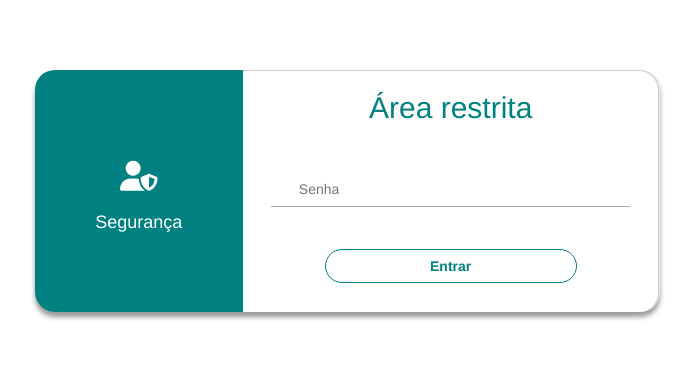
After one commit to isacqueirozq/SistemaSR, a PHP site: page /login.php in a window 1280 px wide. The commit adds this page. Shown: the top 381 px of the page, without its empty margins (293-987 px from the left). Run offline with PHP 8.4, Linux system fonts and the light colour scheme; some libraries are stand-ins or nearby versions.

Commit message:
login corrigido e tela de manutenção

```diff
--- a/index.php
+++ b/index.php
@@ -397,7 +397,7 @@ function sabado()
                     <li><a href="relatorio_enviar.php">Relatório de Serviço de Campo</a></li>
                     <li><a href="peticaoauxiliar_enviar.php">Enviar Petição de P. Auxiliar </a></li>
                     <li><a href="saidas_campo_lista.php">Saídas de Campo</a></li>
-                    <li class="small"><a href="gerenciamento.html">Entrar</a><a href="#0">Eventos</a></li>
+                    <li class="small"><a href="login.php">Entrar</a><a href="#0">Eventos</a></li>
                 </ul>
             </div>
         </div>
--- /dev/null
+++ b/login.php
@@ -0,0 +1,128 @@
+<!DOCTYPE html>
+<html lang="pt-br">
+<head>
+    <meta charset="UTF-8">
+    <meta http-equiv="X-UA-Compatible" content="IE=edge">
+    <meta name="viewport" content="width=device-width, initial-scale=1.0">
+    <meta name="author" content="Isac Queiroz">
+    <title>Entrar</title>
+
+    <link rel="stylesheet" href="https://cdnjs.cloudflare.com/ajax/libs/font-awesome/4.7.0/css/font-awesome.min.css">
+    <link rel="stylesheet" href="https://maxcdn.bootstrapcdn.com/bootstrap/3.3.7/css/bootstrap.min.css">
+    <script src='https://kit.fontawesome.com/a076d05399.js' crossorigin='anonymous'></script>
+    <style>
+        .main-content{
+            width: 50%;
+            border-radius: 20px;
+            box-shadow: 0 5px 5px rgba(0,0,0,.4);
+            margin: 5em auto;
+            display: flex;
+        }
+        .company__info{
+            background-color: #008080;
+            border-top-left-radius: 20px;
+            border-bottom-left-radius: 20px;
+            display: flex;
+            flex-direction: column;
+            justify-content: center;
+            color: #fff;
+        }
+        .fa-android{
+            font-size:3em;
+        }
+        @media screen and (max-width: 640px) {
+            .main-content{width: 90%;}
+            .company__info{
+                display: none;
+            }
+            .login_form{
+                border-top-left-radius:20px;
+                border-bottom-left-radius:20px;
+            }
+        }
+        @media screen and (min-width: 642px) and (max-width:800px){
+            .main-content{width: 70%;}
+        }
+        .row > h2{
+            color:#008080;
+        }
+        .login_form{
+            background-color: #fff;
+            border-top-right-radius:20px;
+            border-bottom-right-radius:20px;
+            border-top:1px solid #ccc;
+            border-right:1px solid #ccc;
+        }
+        form{
+            padding: 0 2em;
+        }
+        .form__input{
+            width: 100%;
+            border:0px solid transparent;
+            border-radius: 0;
+            border-bottom: 1px solid #aaa;
+            padding: 1em .5em .5em;
+            padding-left: 2em;
+            outline:none;
+            margin:1.5em auto;
+            transition: all .5s ease;
+        }
+        .form__input:focus{
+            border-bottom-color: #008080;
+            box-shadow: 0 0 5px rgba(0,80,80,.4);
+            border-radius: 4px;
+        }
+        .btn{
+            transition: all .5s ease;
+            width: 70%;
+            border-radius: 30px;
+            color:#008080;
+            font-weight: 600;
+            background-color: #fff;
+            border: 1px solid #008080;
+            margin-top: 1.5em;
+            margin-bottom: 1em;
+        }
+        .btn:hover, .btn:focus{
+            background-color: #008080;
+            color:#fff;
+        }
+    </style>
+</head>
+
+<body>
+	<!-- Main Content -->
+	<div class="container-fluid">
+		<div class="row main-content bg-success text-center">
+			<div class="col-md-4 text-center company__info">
+				<span class="company__logo"><h2><span class="fas fa-user-shield"></span></h2></span>
+				<h4 class="company_title">Segurança</h4>
+			</div>
+			<div class="col-md-8 col-xs-12 col-sm-12 login_form ">
+				<div class="container-fluid">
+					<div class="row">
+						<h2>Área restrita</h2>
+					</div>
+					<div class="row">
+
+                        <!-- Formulário -->
+						<form action="autenticador.php" method="POST" class="form-group">
+							<div class="row">
+								<p></p>
+							</div>
+							<div class="row">
+								<!-- <span class="fa fa-lock"></span> -->
+								<input type="password" name="password" id="password" class="form__input" placeholder="Senha">
+							</div>
+							<div class="row">
+								<input type="submit" value="Entrar" class="btn">
+							</div>
+						</form>
+
+					</div>
+				</div>
+			</div>
+		</div>
+	</div>
+</body>
+</html>
```
Also changed, not shown: autenticador.php (added, +17 -0 lines), manutencao.php (added, +75 -0 lines).
